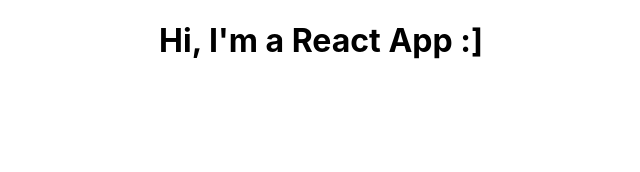
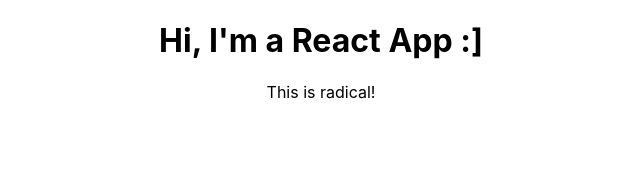
Before and after one commit to masterwok/udemy-react, a React (Create React App) app: page / in a window 1280 px wide. Shown: the top 172 px of the page, without its empty margins (319-959 px from the left). Built offline with nearby package versions, Linux system fonts and the light colour scheme.

Commit message:
master - JSX Restrictions
Touched on root element and reserved word restrictions when defining
component JSX.

```diff
--- a/src/App.js
+++ b/src/App.js
@@ -6,6 +6,7 @@ class App extends Component {
         return (
           <div className="App">
               <h1>Hi, I'm a React App :]</h1>
+              <p>This is radical!</p>
           </div>
         );
         // return React.createElement(
```
